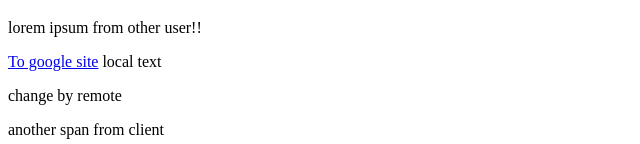
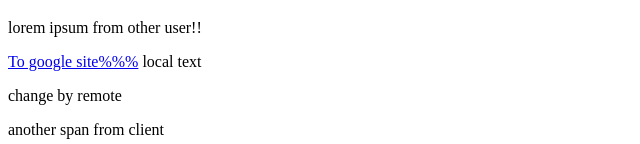
Before and after one commit to rivky9523/existing-item, a plain HTML site: page index.html in a window 1280 px wide. Shown: the part 1013-1157 px from the top of the page, 0-640 px from the left. Drawn offline with Linux system fonts and the light colour scheme.

Commit message:
small fix

```diff
--- a/index.html
+++ b/index.html
@@ -10,7 +10,7 @@
     <H1>HELLO!!</H1>
     <img src="images/רקע אימוג'י.png">
     <p>lorem ipsum from other user!!</p>
-    <a href="https//www.google.com">To google site</a>
+    <a href="https//www.google.com">To google site%%%</a>
     <span>local text</span>
     <p>change by remote</p>
     <span class="enother-span">another span from client</span>
```
